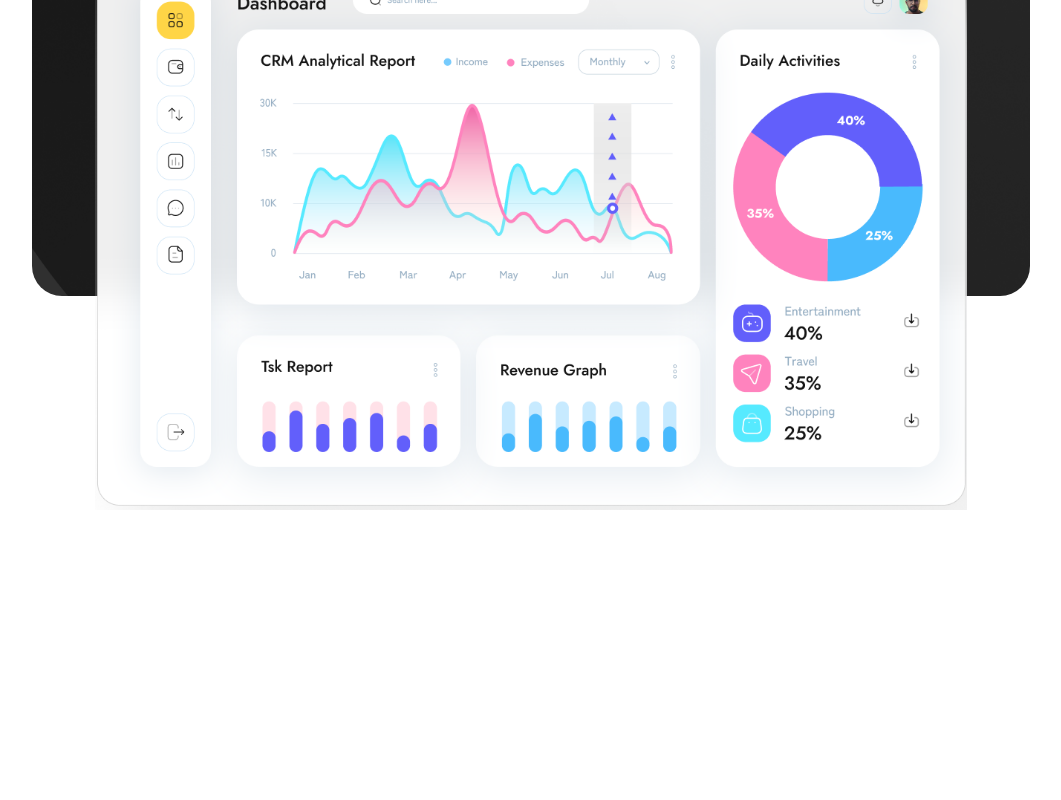
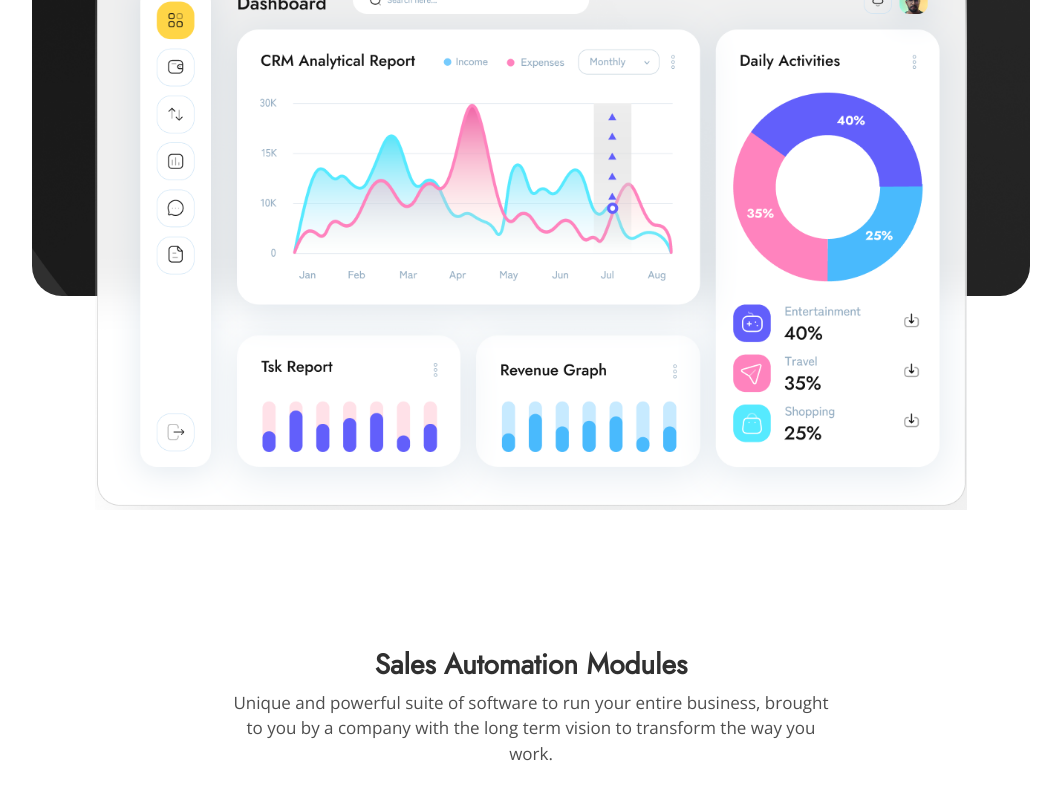
Before and after one commit to KiritoEM/PrimeCRM-weeklyDecember, a React (Create React App) app: page / in a window 1280 px wide. Shown: the part 3565-4365 px from the top of the page, without its empty margins (109-1170 px from the left). Before the commit the page ends 4075 px from the top, so only its background shows below. Built offline with nearby package versions, Linux system fonts and the light colour scheme.

Commit message:
add header to products-section

```diff
--- /dev/null
+++ b/src/components/products/Products.tsx
@@ -0,0 +1,16 @@
+const Products = (): JSX.Element => {
+  return (
+    <section id="products">
+      <div className="section-header">
+        <h3>Sales Automation Modules</h3>
+        <p>
+          Unique and powerful suite of software to run your entire business,
+          brought to you by a company with the long term vision to transform the
+          way you work.
+        </p>
+      </div>
+    </section>
+  );
+};
+
+export default Products;
--- a/src/pages/Home.tsx
+++ b/src/pages/Home.tsx
@@ -4,6 +4,7 @@ import CoreFeatures from "../components/coreFeatures/CoreFeatures";
 import Choice from "../components/Choice/Choice";
 import Clients from "../components/clients/Clients";
 import NewsLetter from "../components/newsLetter/NewsLetter";
+import Products from "../components/products/Products";
 
 const Home = (): JSX.Element => {
   return (
@@ -14,6 +15,7 @@ const Home = (): JSX.Element => {
       <Choice />
       <Clients />
       <NewsLetter />
+      <Products />
     </section>
   );
 };
--- a/src/styles/global.scss
+++ b/src/styles/global.scss
@@ -9,3 +9,4 @@
     @import "./choice.scss";
     @import "./clients.scss";
     @import "./newsletter.scss";
+    @import "./products.scss";
--- a/src/styles/newsletter.scss
+++ b/src/styles/newsletter.scss
@@ -2,7 +2,6 @@
     width: 100%;
     height: 39rem;
     padding-top: 2rem;
-    padding-bottom: 0rem;
     @include container;
 
     .bg {
@@ -88,7 +87,6 @@
 
             img{
                 width: 100%;
-                // max-height: 37rem;
                 object-fit: contain;
             }
         }
--- /dev/null
+++ b/src/styles/products.scss
@@ -0,0 +1,27 @@
+#products {
+    width: 100%;
+    overflow: hidden;
+    margin-top: 19rem;
+    padding-top: 3rem;
+    padding-bottom: 3rem;
+    @include container;
+
+    .section-header {
+        text-align: center;
+
+        h3 {
+            color: $color-primary03;
+            font-weight: 600;
+        }
+
+        p {
+            margin-top: 0.9rem;
+            color: $color-secondary01;
+            font-size: 17px;
+            font-family: $font-openSans;
+            margin: auto;
+            width: 60%;
+        }
+    }
+
+}
```
Also changed, not shown: public/assets/img-newsletter.png, src/styles/clients.scss (line endings or trailing spaces).
